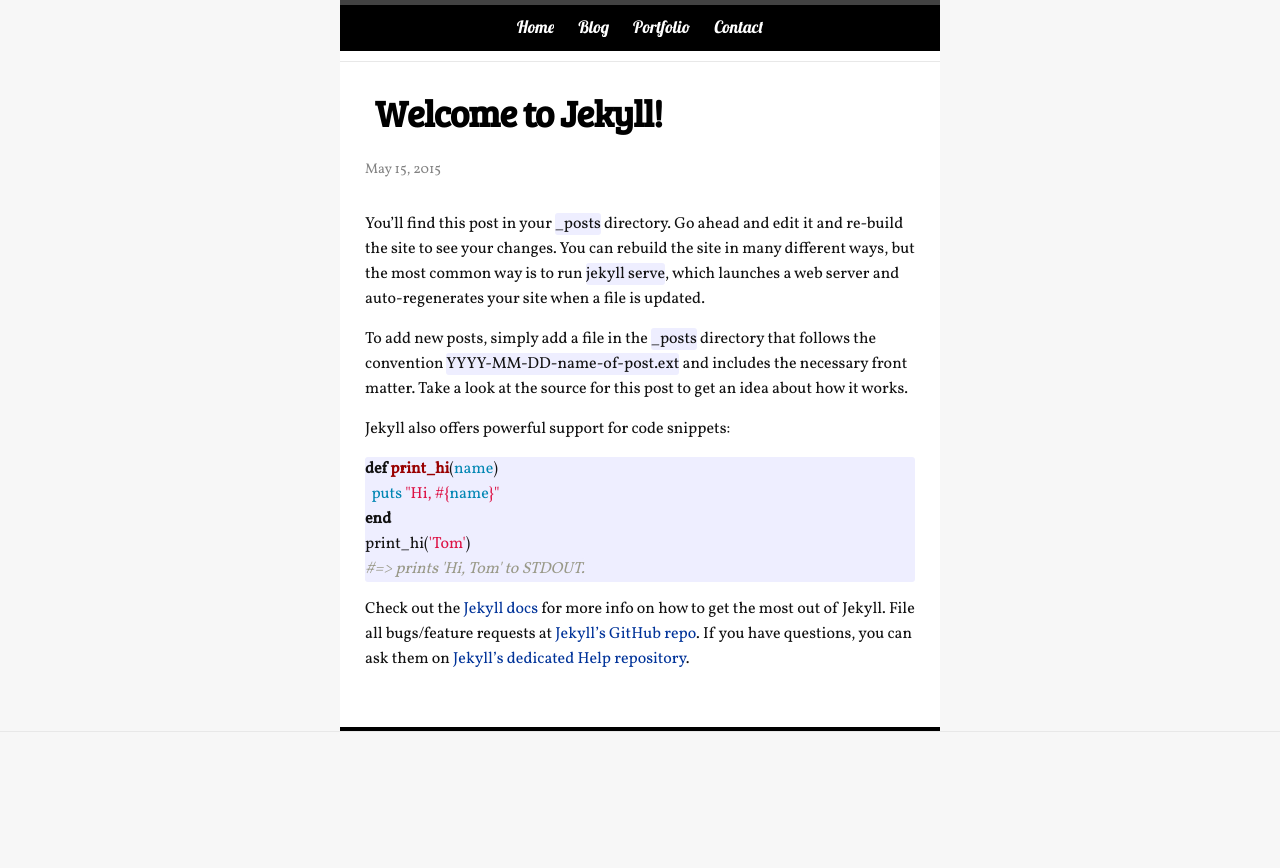
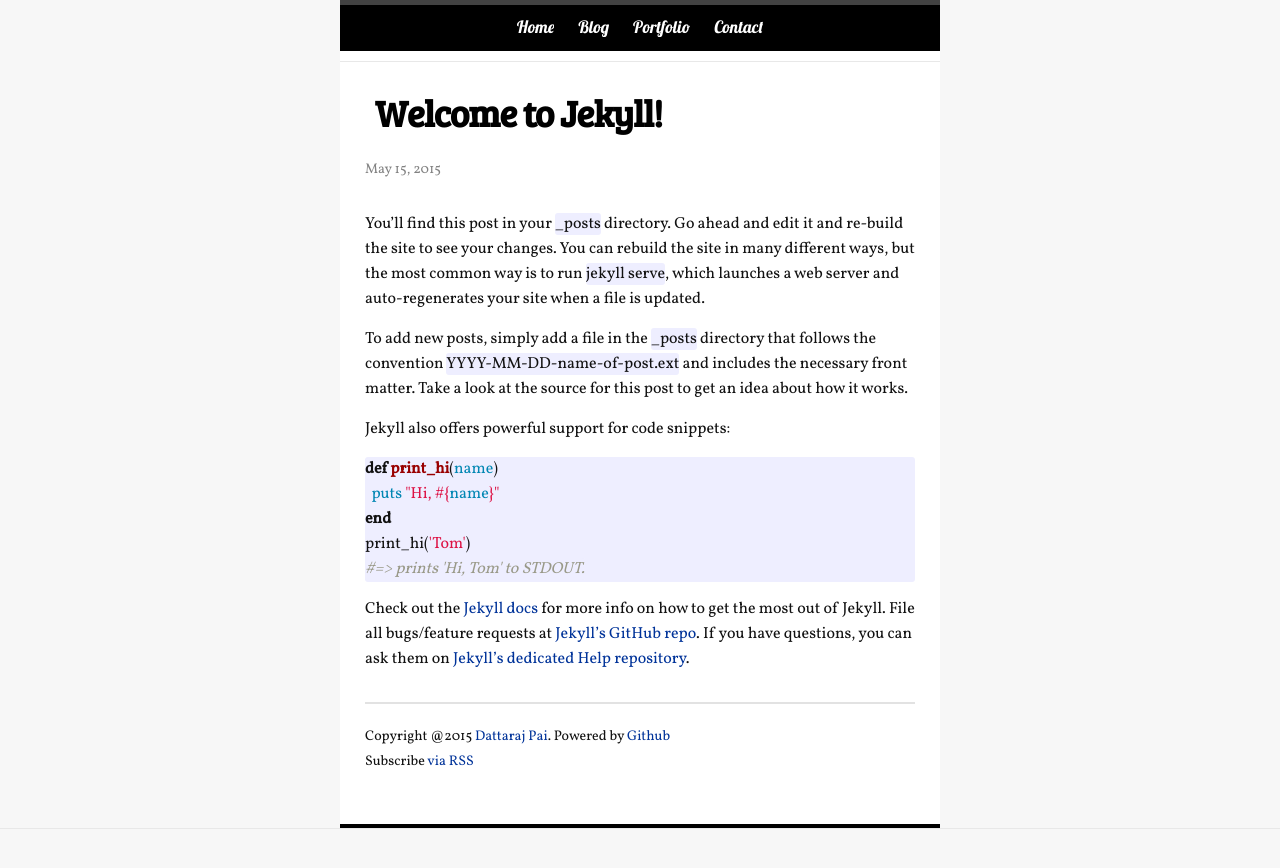
Before and after one commit to thinkerhood/blog, a Jekyll site: the page built from _posts/2015-05-15-welcome-to-jekyll.markdown, in a window 1280 px wide. Shown: the top 868 px of the page. Built offline with Jekyll 4.4.1, drawn with Linux system fonts in a browser that asks for light colours; comment, search, counter and statistics services are not loaded.

Commit message:
Initial Commit

```diff
--- a/_includes/post-footer.html
+++ b/_includes/post-footer.html
@@ -26,6 +26,11 @@ var st_hover_widget = new sharethis.widgets.hoverbuttons(options);
 </script>
 
 </div>
+
   </div>
+  <div class="attribution">
+  Copyright @2015 <a href="http://www.dattarajpai.com">Dattaraj Pai</a>. Powered by <a href="https://github.com/">Github</a>
+   <p class="rss-subscribe">Subscribe <a href="{{ "/feed.xml" | prepend: site.baseurl }}">via RSS</a></p>
+</div>
 
 </footer>
--- a/css/main.scss
+++ b/css/main.scss
@@ -224,3 +224,9 @@ p{
   left: 0;
   right: 0;
 }
+
+.attribution{
+  border-top: 2px solid #e2e2e2;
+  padding: 20px 0 10px 0;
+  font-size: 14px;
+}
```
